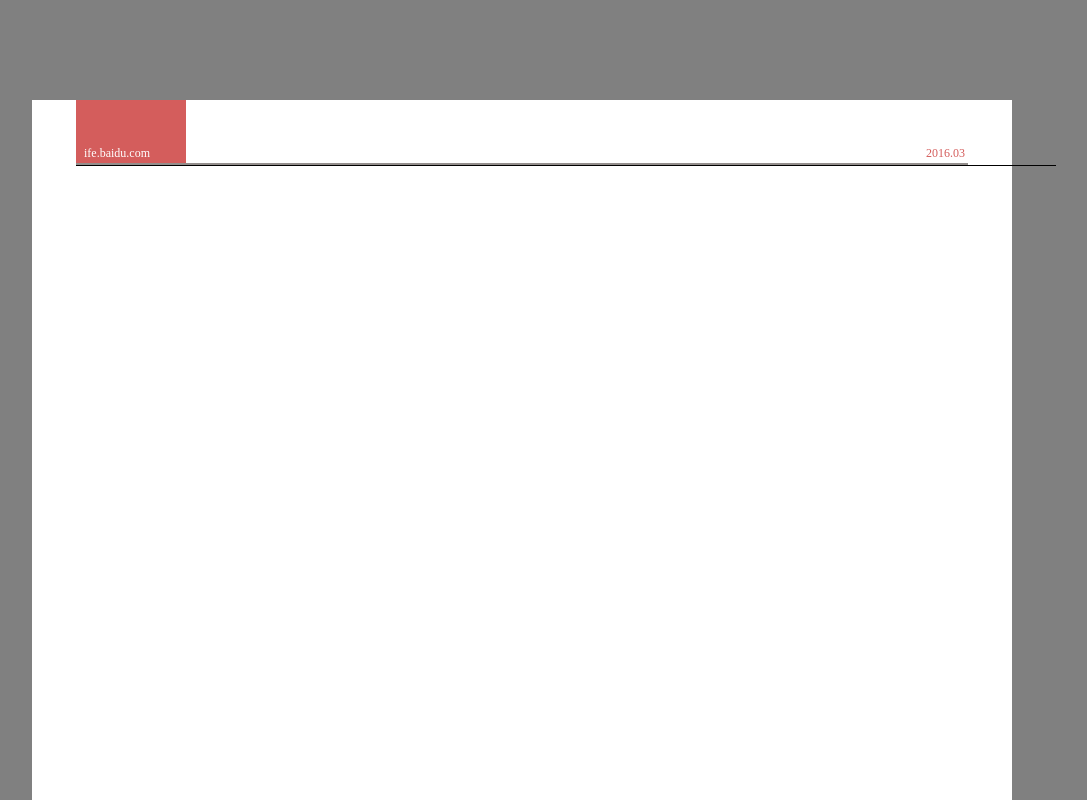
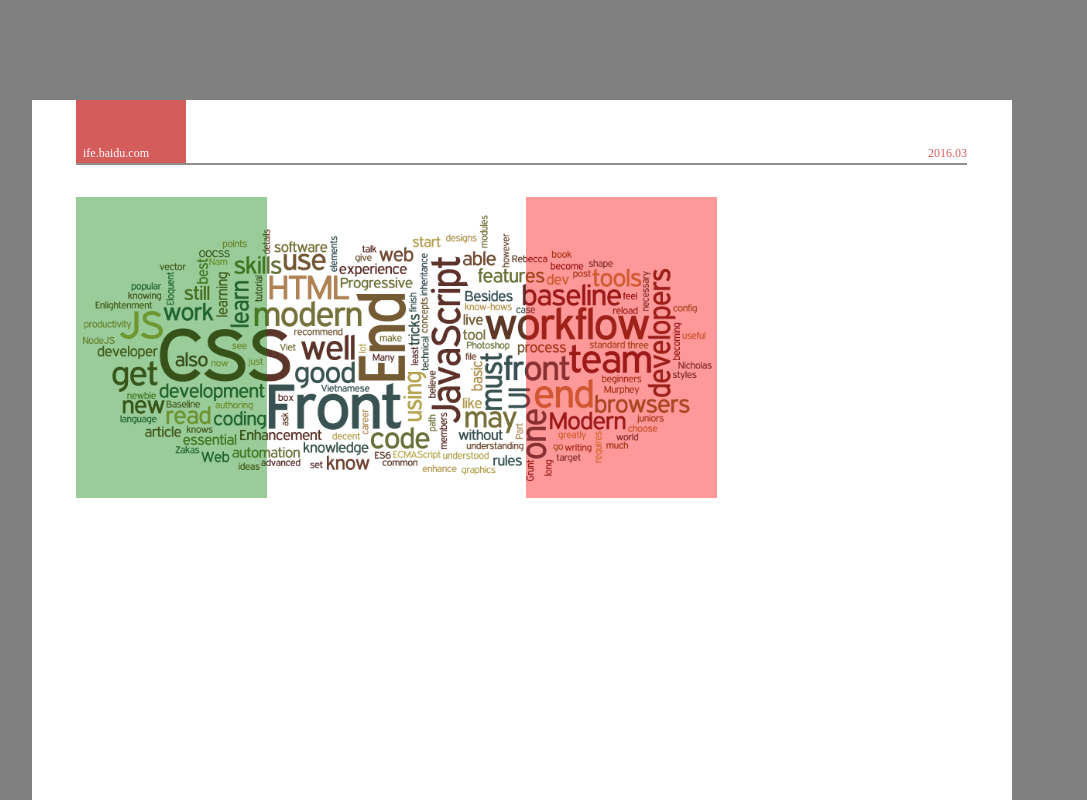
Before and after one commit to zentorwie/ife-2016-practice, a plain HTML site: page task6/index.html in a window 1280 px wide. Shown: the top 800 px of the page, without its empty margins (68-1155 px from the left). Drawn offline with Linux system fonts and the light colour scheme.

Commit message:
header, footer and big-pic

```diff
--- a/task6/index.html
+++ b/task6/index.html
@@ -12,11 +12,11 @@
           <span>ife.baidu.com</span>
         </div>
         <span class="header-date">2016.03</span>
-        <div class="text"></div>
       </div>
 
       <div class="big-pic">
-        <div class="grennlayer"></div>
+        <img src="./front-end-skills.png" />
+        <div class="greenlayer"></div>
         <div class="redlayer">
         </div>
       </div>
@@ -38,7 +38,7 @@
       </div>
 
       <div class="footer">
-
+        <span>ife.baidu.com</span>
       </div>
 
     </div>
--- a/task6/styles.css
+++ b/task6/styles.css
@@ -20,6 +20,8 @@ body, html {
 
 /* 顶部 */
 .header {
+  position: absolute;
+  width: 891px;
   height: 63px;
   border-bottom: 2px solid #938e8c;
 }
@@ -32,7 +34,7 @@ body, html {
 
 .header-box span {
   position: absolute;
-  left: 52px;
+  left: 7px;
   top: 46px;
   color: #fff;
   font-size: 12px;
@@ -40,11 +42,45 @@ body, html {
 
 .header-date {
   position: absolute;
-  left: 894px;
+  right: 0px;
   top: 46px;
   color: #d45d5c;
   font-size: 12px;
 }
+
+.big-pic {
+  position: absolute;
+  left: 44px;
+  top: 97px;
+  width: 641px;
+  height: 301px;
+}
+
+.big-pic img {
+  width: 100%;
+  height: 100%;
+}
+
+.greenlayer {
+  position: absolute;
+  left: 0px;
+  top: 0px;
+  width: 191px;
+  height: 301px;
+  background-color: green;
+  opacity: 0.4;
+}
+
+.redlayer {
+  position: absolute;
+  left: 450px;
+  top: 0px;
+  width: 191px;
+  height: 301px;
+  background-color: red;
+  opacity: 0.4;
+}
+
 .content {
   background: #eee;
   height: 1263px;
@@ -52,7 +88,17 @@ body, html {
 
 /* 页脚 */
 .footer {
+  position: absolute;
+  top: 1326px;
+  width: 892px;
   height: 59px;
-  width: 100%;
-  border-top: 1px solid black;
+  border-top: 1px solid #938e8c;
 }
+
+.footer span {
+  position: absolute;
+  right: 0px;
+  top: 4px;
+  color: #d45d5c;
+  font-size: 12px;
+}
```
Also changed, not shown: task6/front-end-skills.png (added).
